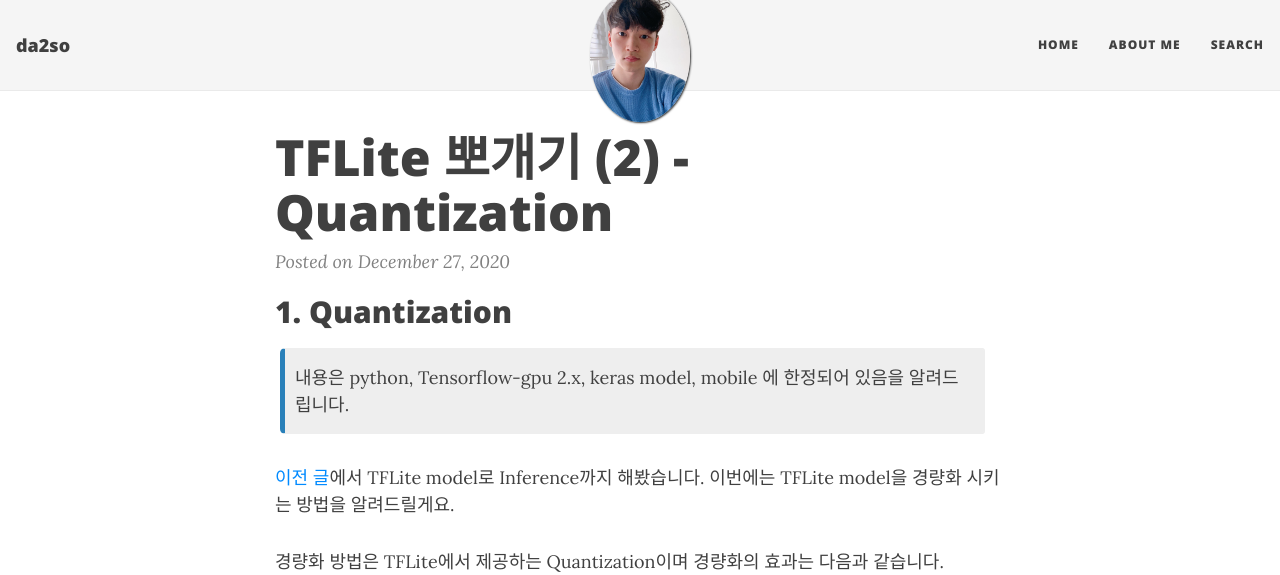
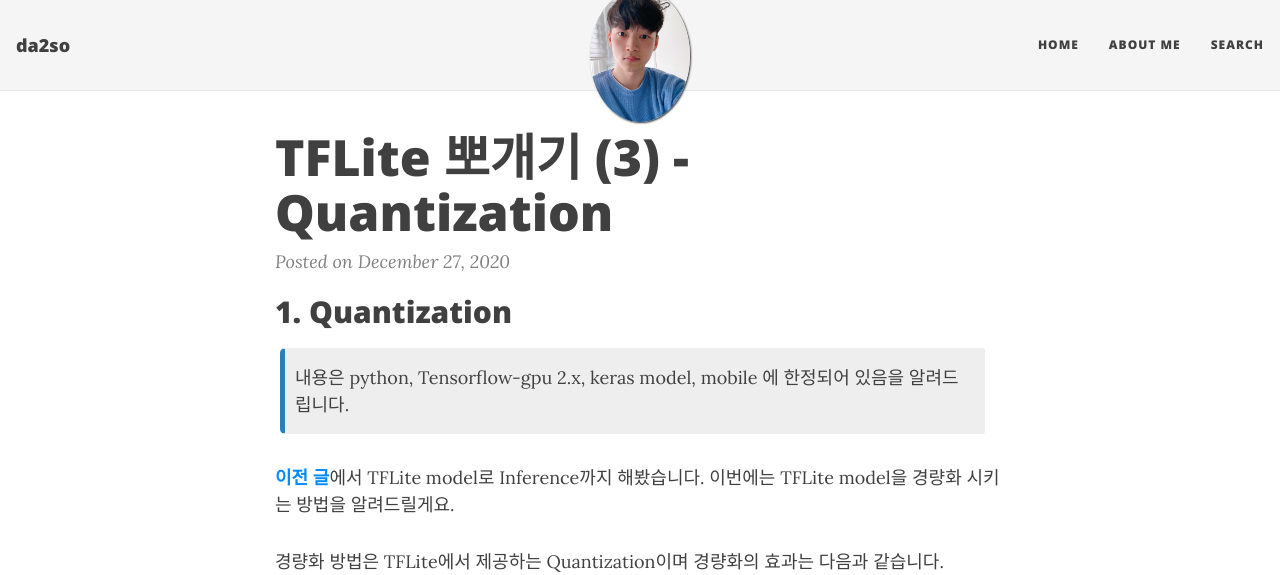
Before and after one commit to da2so/da2so.github.io, a Jekyll site: the page built from _posts/2020-12-27-Master_TFlite3.md, in a window 1280 px wide and 900 px high. Shown: the top 575 px of the window. Built offline with Jekyll 4.4.1, drawn with Linux system fonts in a browser that asks for light colours; nearby versions of some CDN libraries.

Commit message:
Update 2020-12-27-Master_TFlite3.md

```diff
--- a/_posts/2020-12-27-Master_TFlite3.md
+++ b/_posts/2020-12-27-Master_TFlite3.md
@@ -1,6 +1,6 @@
 ---
 layout: post
-title: TFLite 뽀개기 (2) - Quantization
+title: TFLite 뽀개기 (3) - Quantization
 tags: [TFLite, Mobile, Tensorflow]
 comments: true
 use_math: true
@@ -11,7 +11,7 @@
 내용은 python, Tensorflow-gpu 2.x, keras model, mobile 에 한정되어 있음을 알려드립니다.
 {: .box-note}
 
-[이전 글](https://da2so.github.io/2020-12-24-Master_TFlite2/)에서 TFLite model로 Inference까지 해봤습니다. 이번에는 TFLite model을 경량화 시키는 방법을 알려드릴게요.
+**[이전 글](https://da2so.github.io/2020-12-24-Master_TFlite2/)**에서 TFLite model로 Inference까지 해봤습니다. 이번에는 TFLite model을 경량화 시키는 방법을 알려드릴게요.
 
 경량화 방법은 TFLite에서 제공하는 Quantization이며 경량화의 효과는 다음과 같습니다.
 
@@ -41,7 +41,7 @@
 2번에 대해 좀더 설명하자면 아래 그림을 참고하십시오.
 해당 그림은 uint8로 Quantization하는 과정을 보여줍니다.
 
-![2](https://da2so.github.io/assets/post_img/2020-12-27-Master_TFlite3/1.png){: .mx-auto.d-block width="70%" :}
+![2](https://da2so.github.io/assets/post_img/2020-12-27-Master_TFlite3/1.png){: .mx-auto.d-block width="90%" :}
 
 그래서 TFLite에서는 다음과 같은 Quantization 방법론을 제공합니다.
 
```
